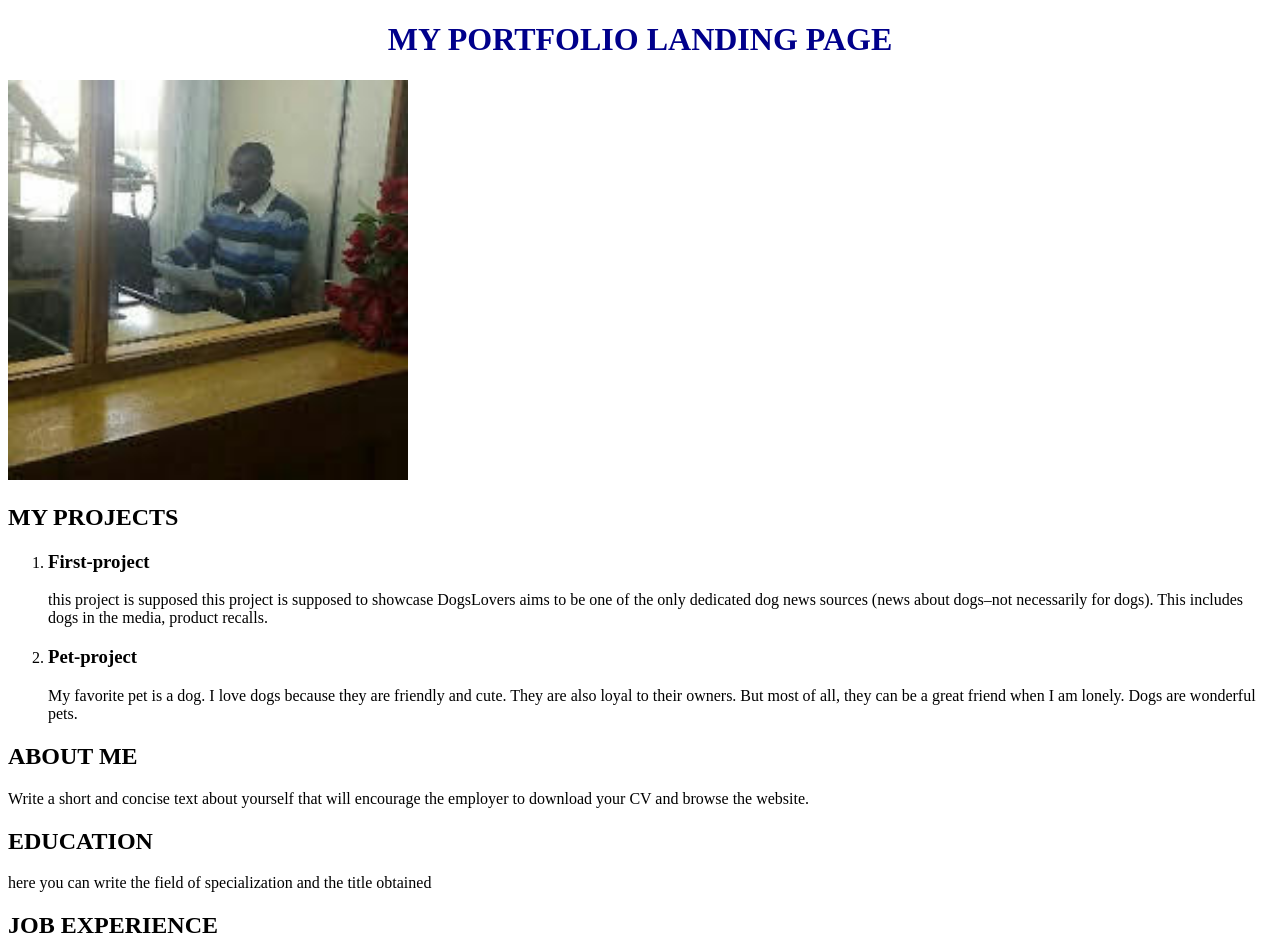
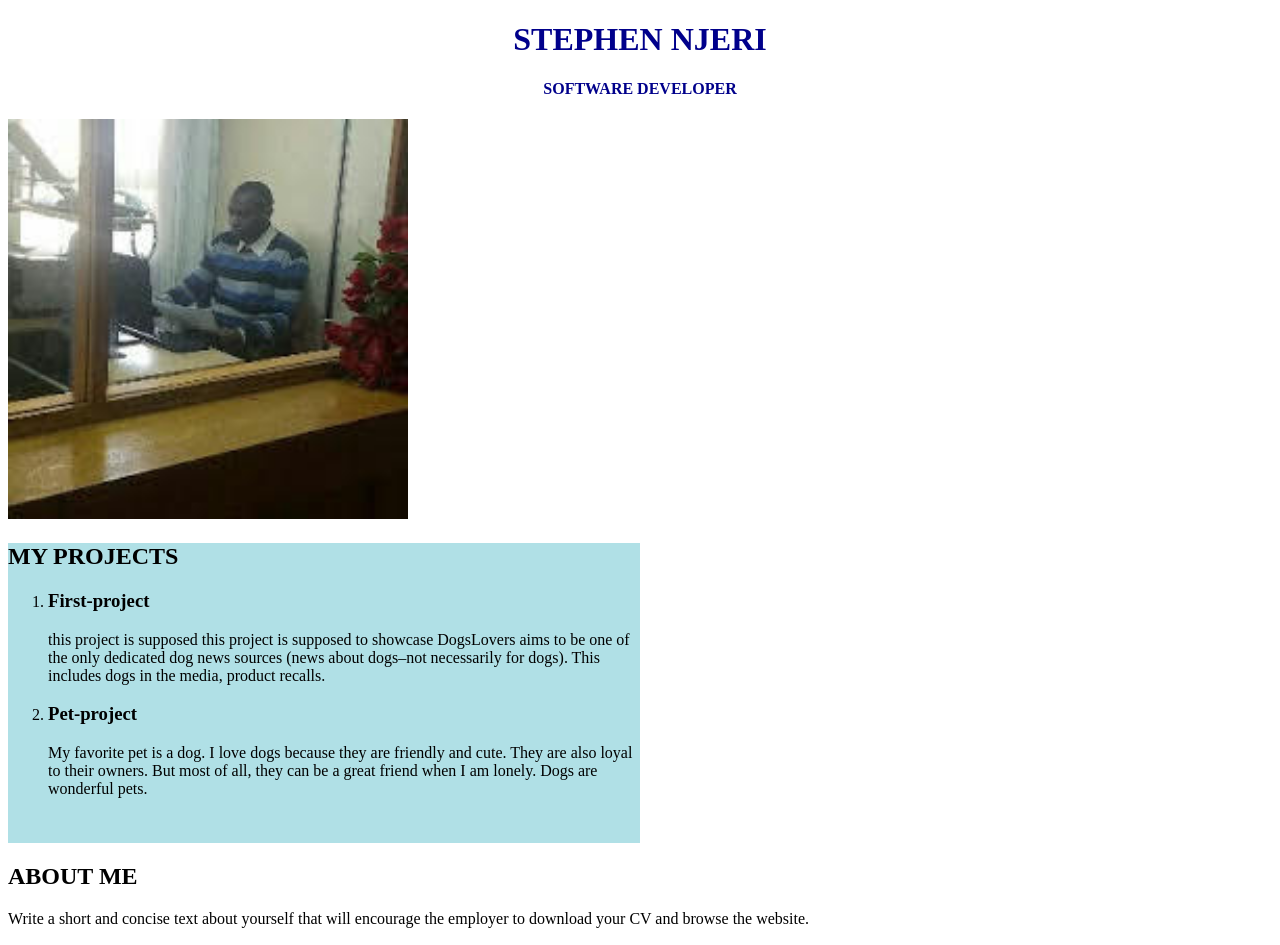
Before and after one commit to stevenjeri/My-portfolio-landing-page, a plain HTML site: page index.html in a window 1280 px wide. Shown: the top 945 px of the page. Drawn offline with Linux system fonts and the light colour scheme.

Commit message:
add modified css/style and index.html

```diff
--- a/css/style.css
+++ b/css/style.css
@@ -7,3 +7,14 @@ img {
     width: 400px;
     align-content: center;
 }
+
+h4 {
+    color: darkblue;
+    text-align: center;
+}
+
+div {
+    height: 300px;
+    width: 50%;
+    background-color: powderblue;
+  }
--- a/index.html
+++ b/index.html
@@ -8,8 +8,10 @@
     <link href="css/style.css" rel="stylesheet" type="text/css" media="all">
 </head>
 <body>
-    <h1>MY PORTFOLIO LANDING PAGE</h1>
+    <h1>STEPHEN NJERI</h1>
+    <h4>SOFTWARE DEVELOPER</h4>
     <img src="images/unnamed.jpg" alt="My photo">
+    <div class="important">
     <h2>MY PROJECTS</h2>
     <ol>
         <li><h3>First-project</h3></li>
@@ -24,6 +26,7 @@
                 wonderful pets.</p>
 
     </ol>
+    </div>
     <h2>ABOUT ME</h2>
     <P>Write a short and concise text about yourself that will encourage the employer
         to download your CV and browse the website.</P>
```
